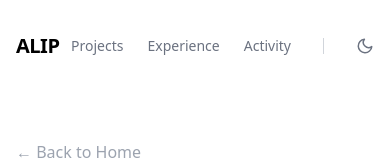
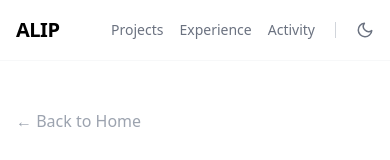
Before and after one commit to al1prahman/porto-alip-v3, a Next.js app: page /activity in a window 390 px wide. Shown: the top 160 px of the page. Built offline with nearby package versions, Linux system fonts and the light colour scheme.

Commit message:
fix header on mobile view and scrolling experience

```diff
--- a/src/components/Header.tsx
+++ b/src/components/Header.tsx
@@ -12,17 +12,20 @@ export default function Header() {
   useEffect(() => setMounted(true), []);
 
   return (
-    <header className="max-w-3xl mx-auto px-4 md:px-8 py-8 flex justify-between items-center relative z-10">
+    // PERUBAHAN: Container dibuat sticky, diberi efek blur (backdrop-blur-md), dan transparan
+    <header className="sticky top-0 z-50 w-full backdrop-blur-md bg-white/75 dark:bg-[#0a0a0a]/75 border-b border-gray-200/30 dark:border-gray-800/30 transition-colors">
+      <div className="max-w-3xl mx-auto px-4 md:px-8 py-4 flex justify-between items-center relative z-10">
         <Link href="/" className="font-bold text-xl tracking-tight cursor-none">
           ALIP
         </Link>
 
-      <nav className="flex items-center gap-6 text-sm text-gray-500 dark:text-gray-400">
+        {/* PERUBAHAN: Jarak (gap) antar menu diperkecil di mobile (gap-4), membesar di desktop (md:gap-6) */}
+        <nav className="flex items-center gap-4 md:gap-6 text-sm text-gray-500 dark:text-gray-400">
           <Link href="/projects" className="hover:text-black dark:hover:text-white transition-colors cursor-none">Projects</Link>
           <Link href="/experience" className="hover:text-black dark:hover:text-white transition-colors cursor-none">Experience</Link>
           <Link href="/activity" className="hover:text-black dark:hover:text-white transition-colors cursor-none">Activity</Link>
 
-        <div className="w-px h-4 bg-gray-300 dark:bg-gray-700 mx-2"></div>
+          <div className="w-px h-4 bg-gray-300 dark:bg-gray-700 mx-1 md:mx-2"></div>
 
           {mounted && (
             <button
@@ -33,6 +36,7 @@ export default function Header() {
             </button>
           )}
         </nav>
+      </div>
     </header>
   );
 }
```
Lines whose indentation alone changed are shown as unchanged.
